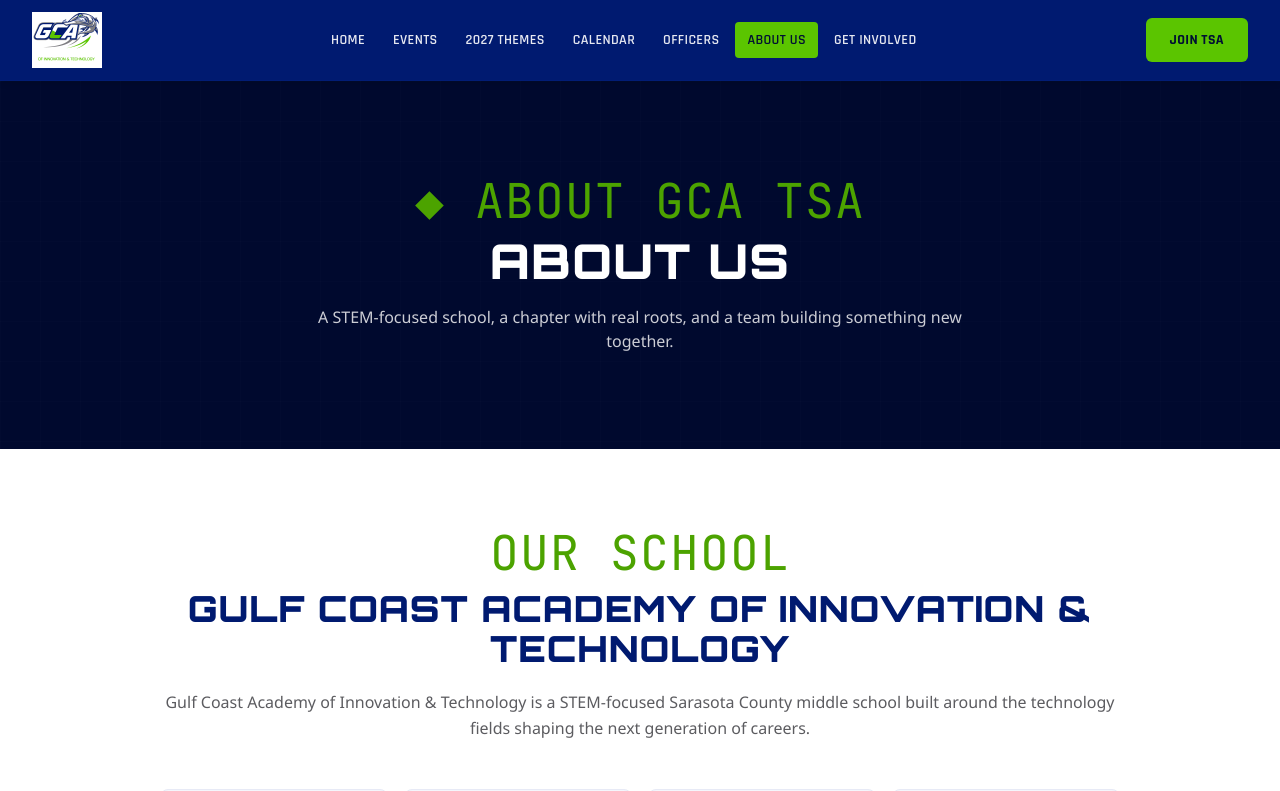
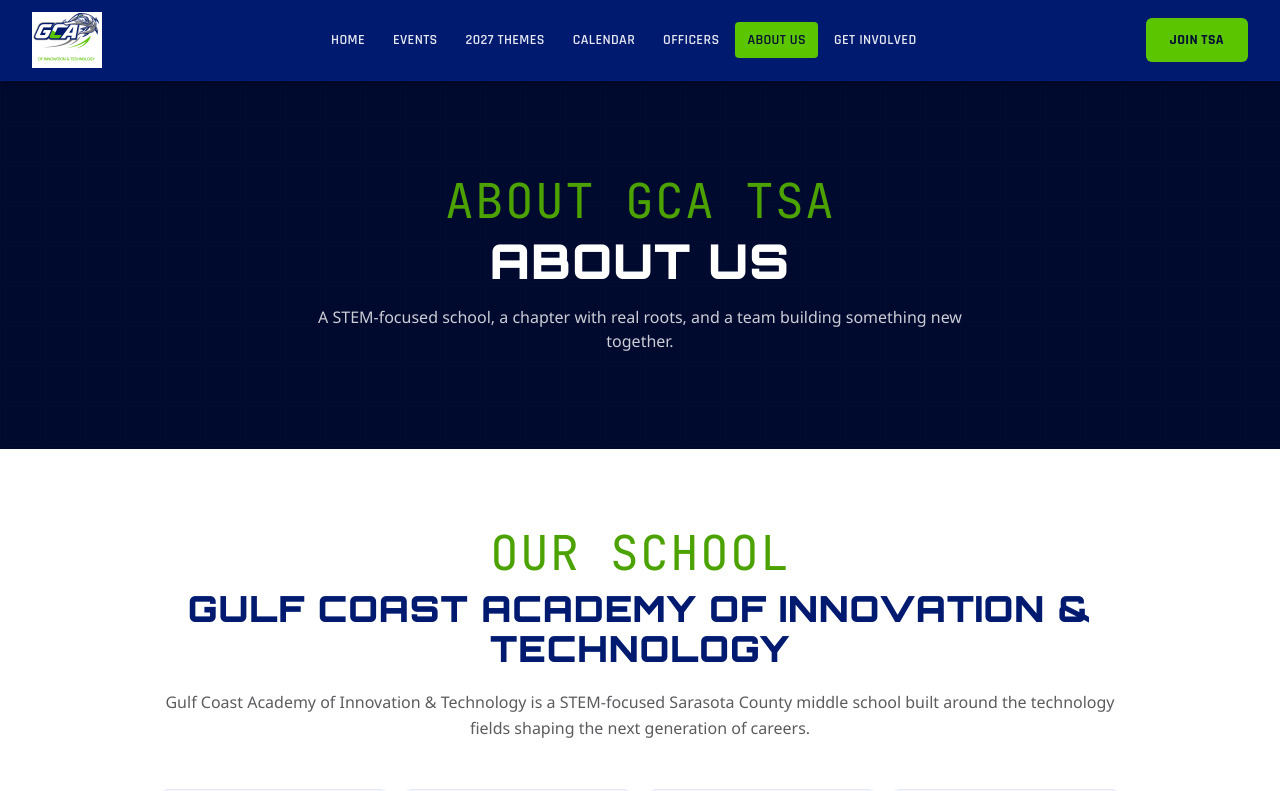
Before and after one commit to amunroe01/gcatsa-website, a Next.js app: page /about in a window 1280 px wide. Shown: the top 791 px of the page. Built offline with nearby package versions, Linux system fonts and the light colour scheme.

Commit message:
Update eyebrow text in About page

```diff
--- a/app/about/page.tsx
+++ b/app/about/page.tsx
@@ -17,7 +17,7 @@
         <div className="absolute inset-0 bg-circuit-grid bg-[size:40px_40px] opacity-30" aria-hidden="true" />
         <div className="relative mx-auto max-w-3xl px-4 sm:px-6 lg:px-8">
           <Reveal>
-            <p className="eyebrow justify-center">◆ About GCA TSA</p>
+            <p className="eyebrow justify-center">About GCA TSA</p>
             <h1 className="mt-3 text-4xl font-black text-white sm:text-5xl">About Us</h1>
             <p className="mt-5 font-body text-white/80">
               A STEM-focused school, a chapter with real roots, and a team
```
